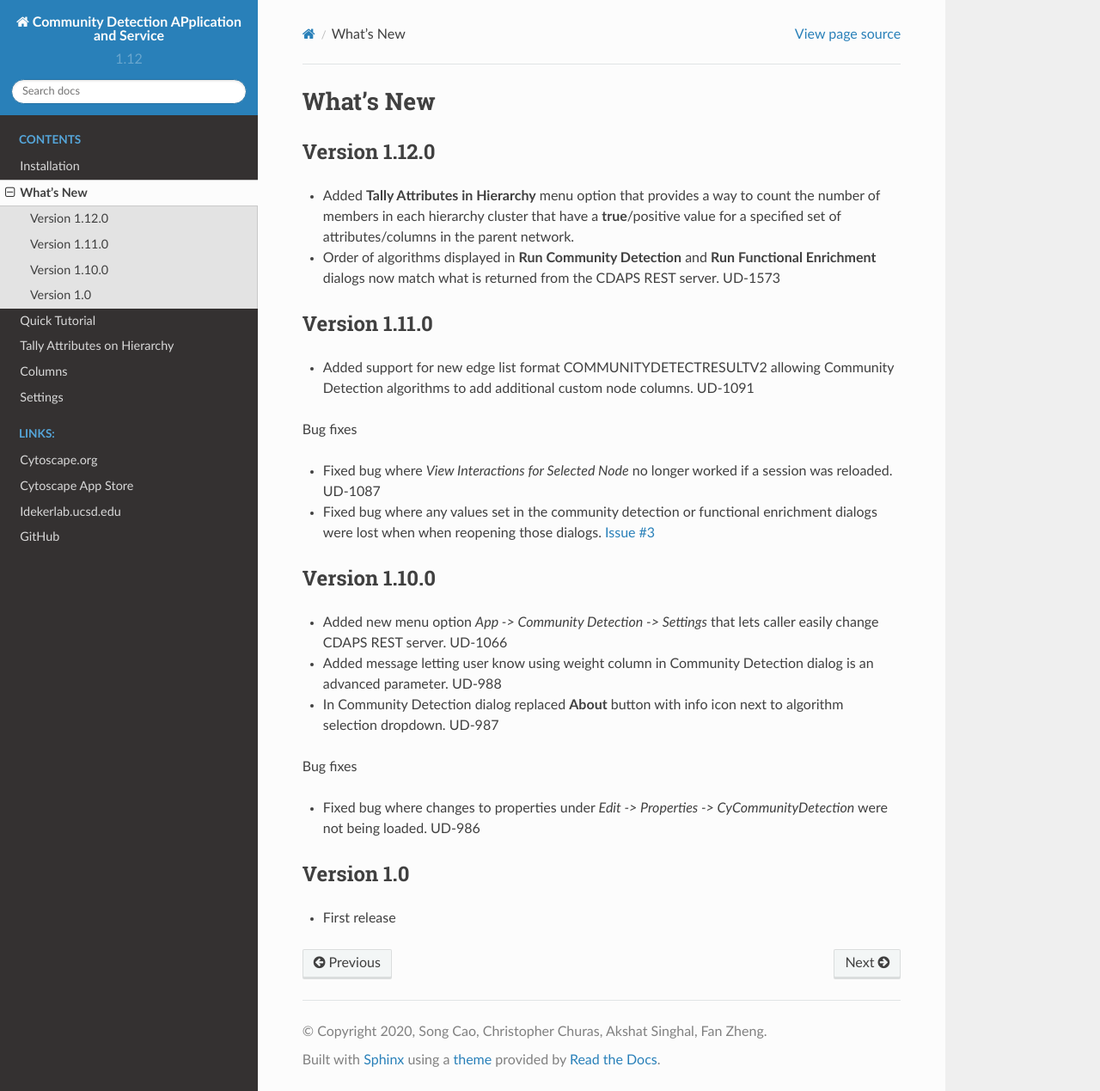
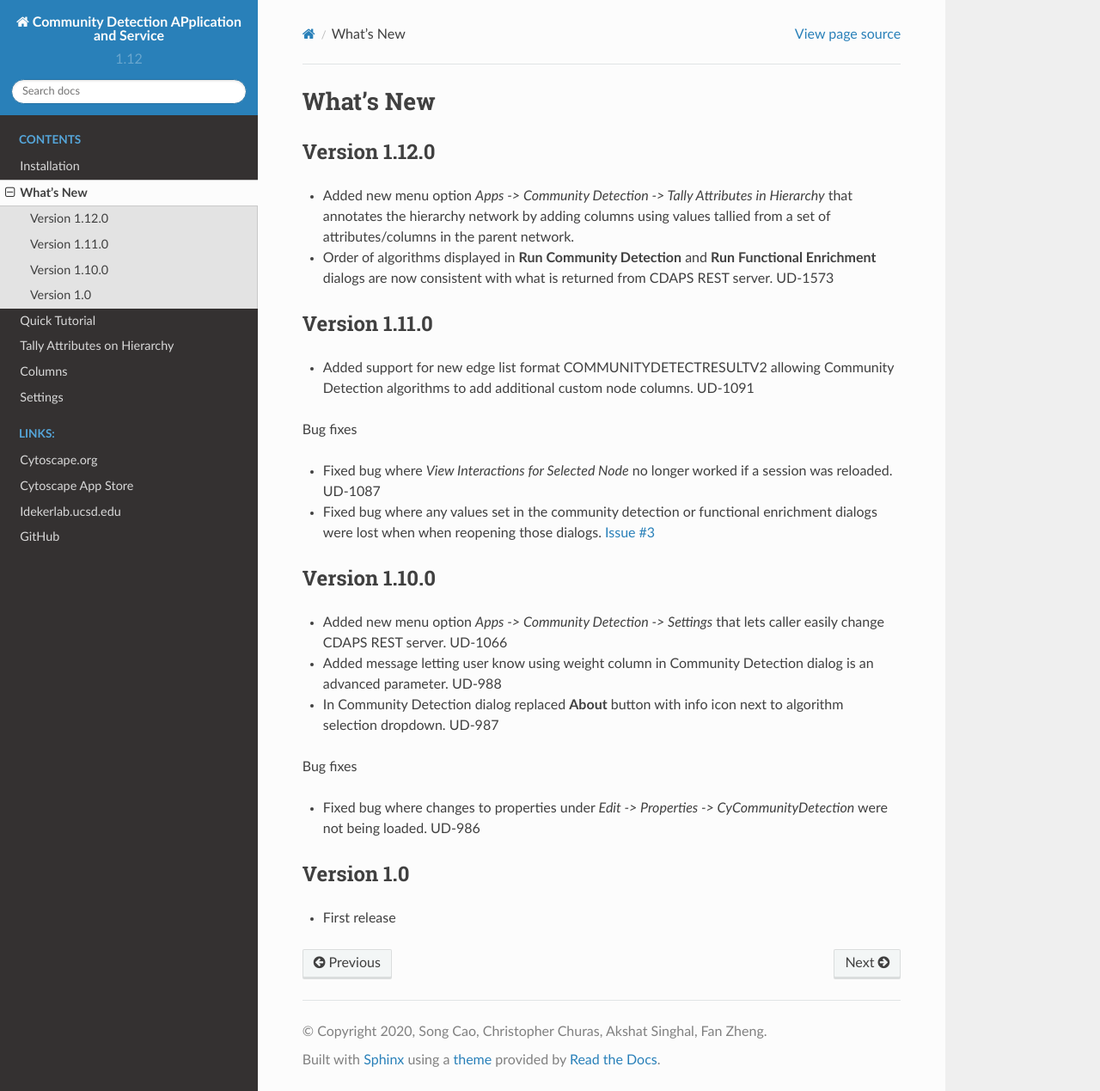
Before and after one commit to cytoscape/cy-community-detection, a Sphinx documentation site: the page built from docs/WhatsNew.rst, in a window 1280 px wide and 1269 px high. Shown: the whole window at 86% size. Built offline with Sphinx 7.4.7 and the Read the Docs theme 2.0.0, drawn with Linux system fonts in a browser that asks for light colours.

Commit message:
refactored release notes and made menu clicks into italics

```diff
--- a/docs/WhatsNew.rst
+++ b/docs/WhatsNew.rst
@@ -7,12 +7,13 @@ What's New
 Version 1.12.0
 ---------------------------
 
-* Added **Tally Attributes in Hierarchy** menu option that provides a way to count
-  the number of members in each hierarchy cluster that have a **true**/positive value
-  for a specified set of attributes/columns in the parent network.
+* Added new menu option `Apps -> Community Detection -> Tally Attributes in Hierarchy`
+  that annotates the hierarchy network by adding columns using values tallied
+  from a set of attributes/columns in the parent network.
 
-* Order of algorithms displayed in **Run Community Detection** and **Run Functional Enrichment**
-  dialogs now match what is returned from the CDAPS REST server. UD-1573
+* Order of algorithms displayed in **Run Community Detection** and
+  **Run Functional Enrichment** dialogs are now consistent with what is returned
+  from CDAPS REST server. UD-1573
 
 Version 1.11.0
 ---------------------------
@@ -32,7 +33,7 @@ Bug fixes
 Version 1.10.0
 ---------------------------
 
-* Added new menu option `App -> Community Detection -> Settings`
+* Added new menu option `Apps -> Community Detection -> Settings`
   that lets caller easily change CDAPS REST server. UD-1066
 
 * Added message letting user know using weight
```
